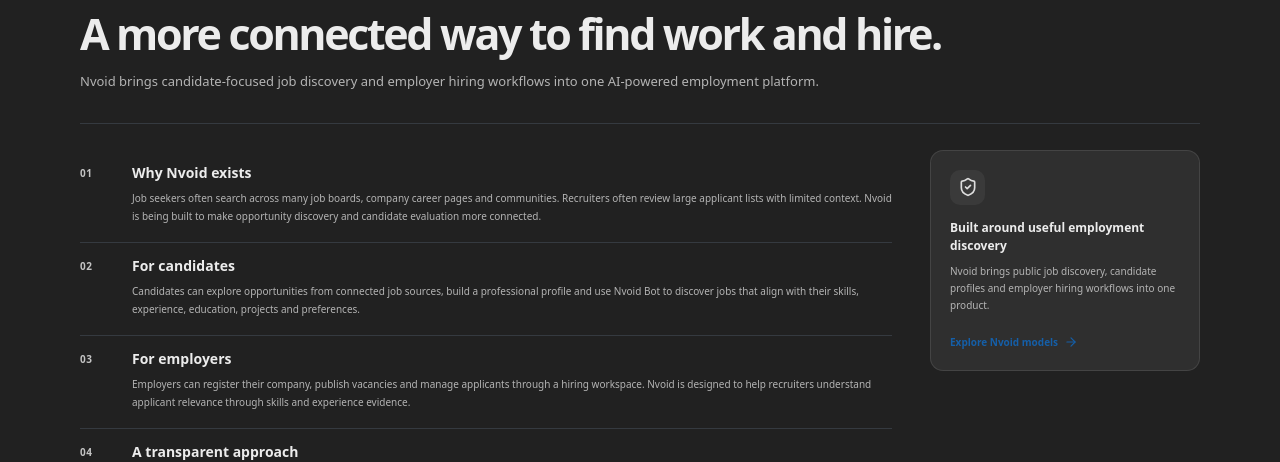
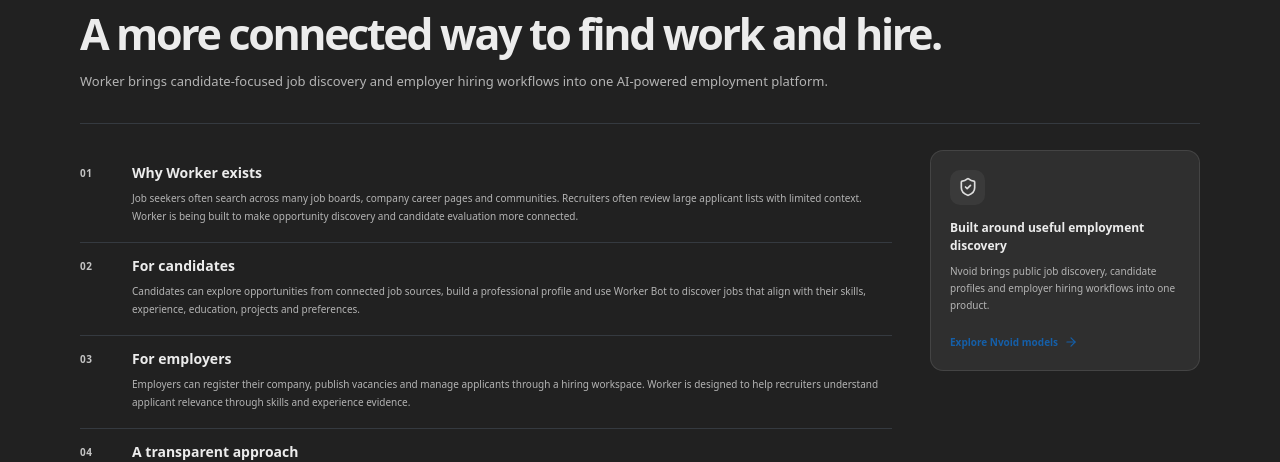
Before and after one commit to jobkar-official/nvoid_web_view, a Next.js app: page /about in a window 1280 px wide. Shown: the part 139-601 px from the top of the page. Built offline with nearby package versions, Linux system fonts and the light colour scheme.

Commit message:
Rename public about page to Worker

```diff
--- a/app/(public)/about/page.tsx
+++ b/app/(public)/about/page.tsx
@@ -1,13 +1,13 @@
 import type { Metadata } from "next";
 import InfoPage from "../../../components/info-page";
 
-export const metadata: Metadata = { title: "About Nvoid", description: "Learn about Nvoid's AI-powered employment discovery and hiring platform." };
+export const metadata: Metadata = { title: "About Worker", description: "Learn about Worker's AI-powered employment discovery and hiring platform." };
 
 export default function AboutPage() {
-  return <InfoPage eyebrow="ABOUT NVOID" title="A more connected way to find work and hire." description="Nvoid brings candidate-focused job discovery and employer hiring workflows into one AI-powered employment platform." sections={[
-    { title: "Why Nvoid exists", body: "Job seekers often search across many job boards, company career pages and communities. Recruiters often review large applicant lists with limited context. Nvoid is being built to make opportunity discovery and candidate evaluation more connected." },
-    { title: "For candidates", body: "Candidates can explore opportunities from connected job sources, build a professional profile and use Nvoid Bot to discover jobs that align with their skills, experience, education, projects and preferences." },
-    { title: "For employers", body: "Employers can register their company, publish vacancies and manage applicants through a hiring workspace. Nvoid is designed to help recruiters understand applicant relevance through skills and experience evidence." },
+  return <InfoPage eyebrow="ABOUT NVOID" title="A more connected way to find work and hire." description="Worker brings candidate-focused job discovery and employer hiring workflows into one AI-powered employment platform." sections={[
+    { title: "Why Worker exists", body: "Job seekers often search across many job boards, company career pages and communities. Recruiters often review large applicant lists with limited context. Worker is being built to make opportunity discovery and candidate evaluation more connected." },
+    { title: "For candidates", body: "Candidates can explore opportunities from connected job sources, build a professional profile and use Worker Bot to discover jobs that align with their skills, experience, education, projects and preferences." },
+    { title: "For employers", body: "Employers can register their company, publish vacancies and manage applicants through a hiring workspace. Worker is designed to help recruiters understand applicant relevance through skills and experience evidence." },
     { title: "A transparent approach", body: "External opportunities retain their original source and application destination. AI recommendations are decision support: candidates and recruiters remain in control of applications and hiring decisions." }
   ]} />;
 }
```
